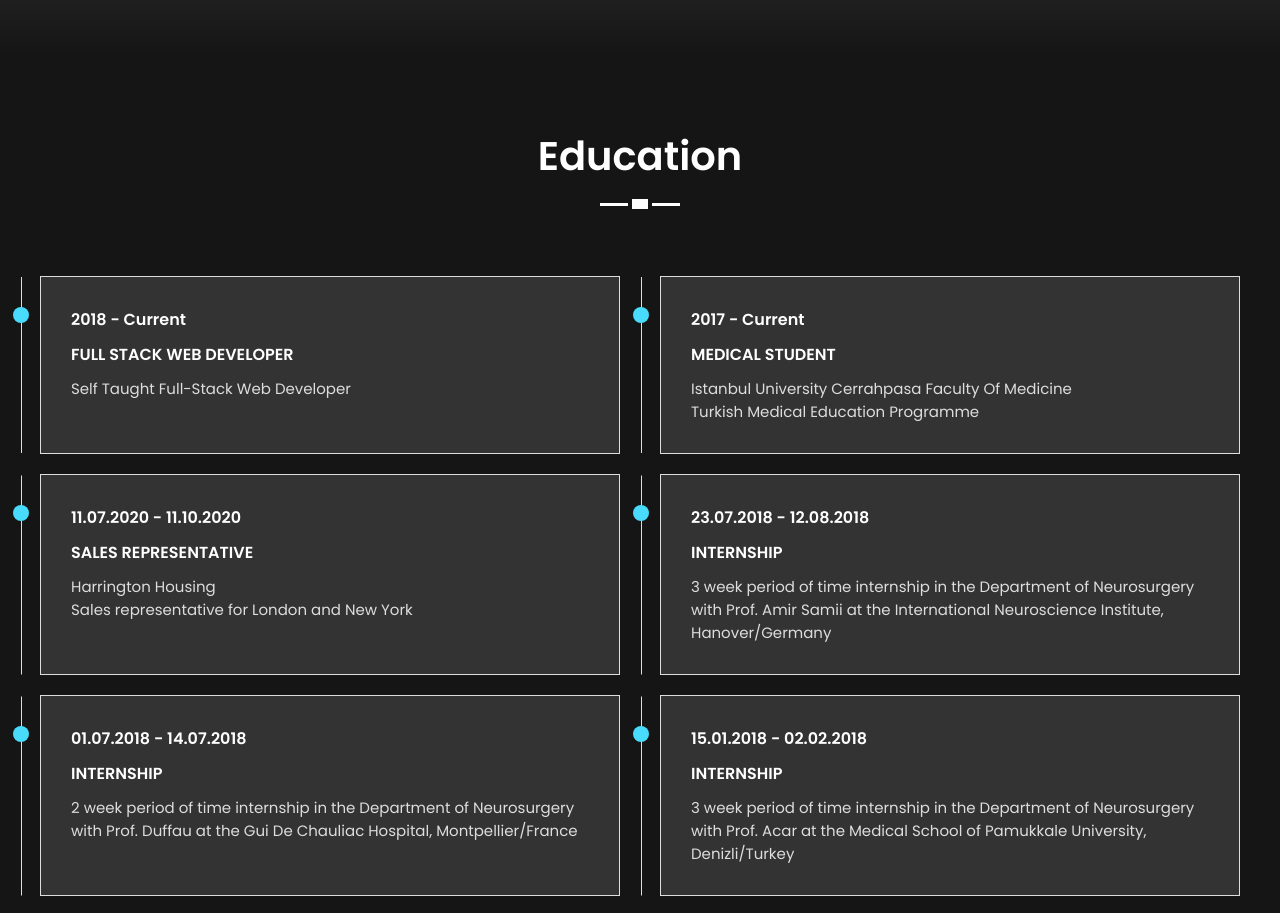
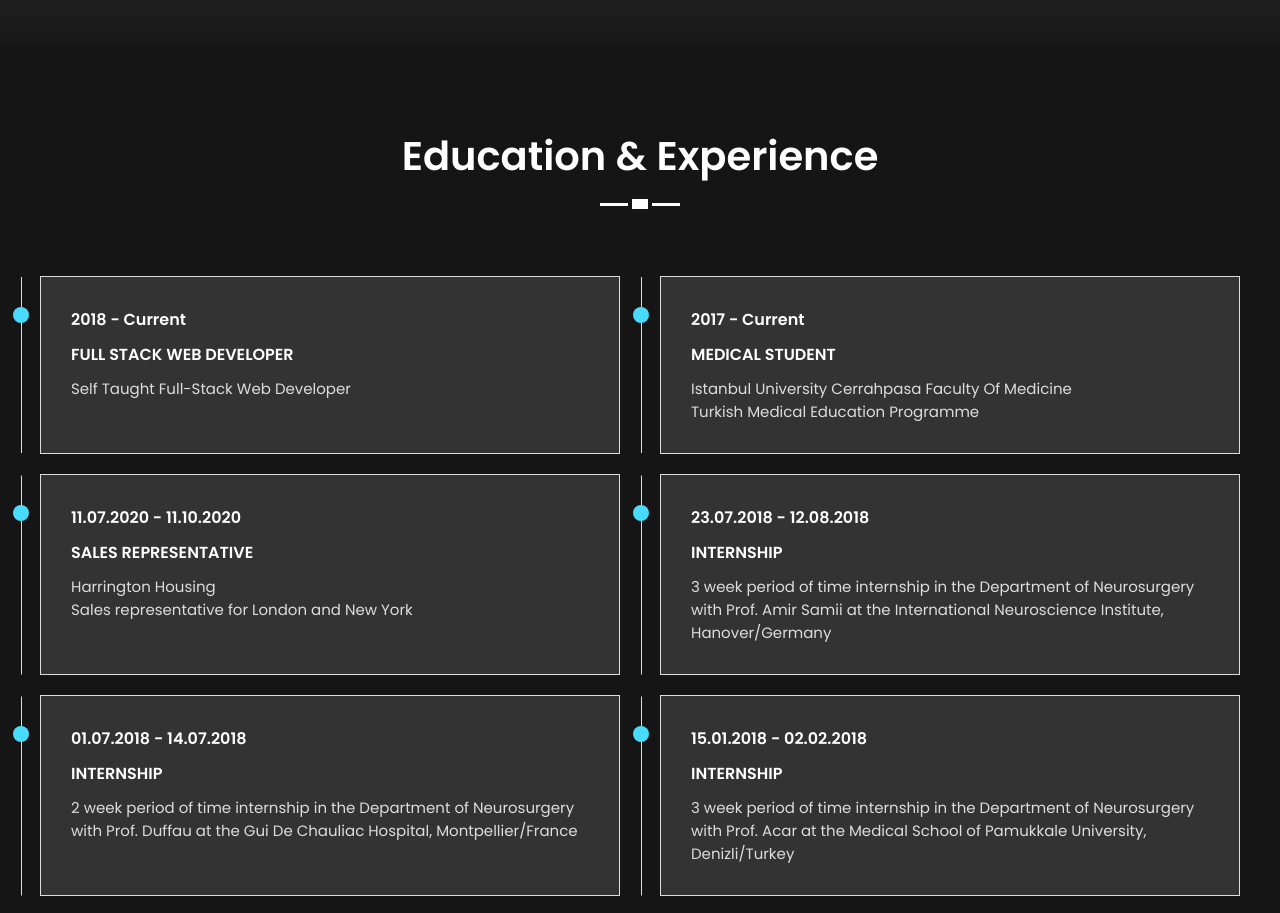
Before and after one commit to macgueen/portfolio, a plain HTML site: page index.html in a window 1280 px wide. Shown: the part 2160-3073 px from the top of the page. Drawn offline with Linux system fonts and the light colour scheme.

Commit message:
small fix

```diff
--- a/index.html
+++ b/index.html
@@ -151,7 +151,7 @@
     <section id="education">
         <div class="shadow"></div>
         <div class="container">
-            <h1 class="section-title">Education</h1>
+            <h1 class="section-title">Education & Experience</h1>
             <div class="timeline">
                 <div class="block">
                     <h4>2018 - Current</h4>
```
